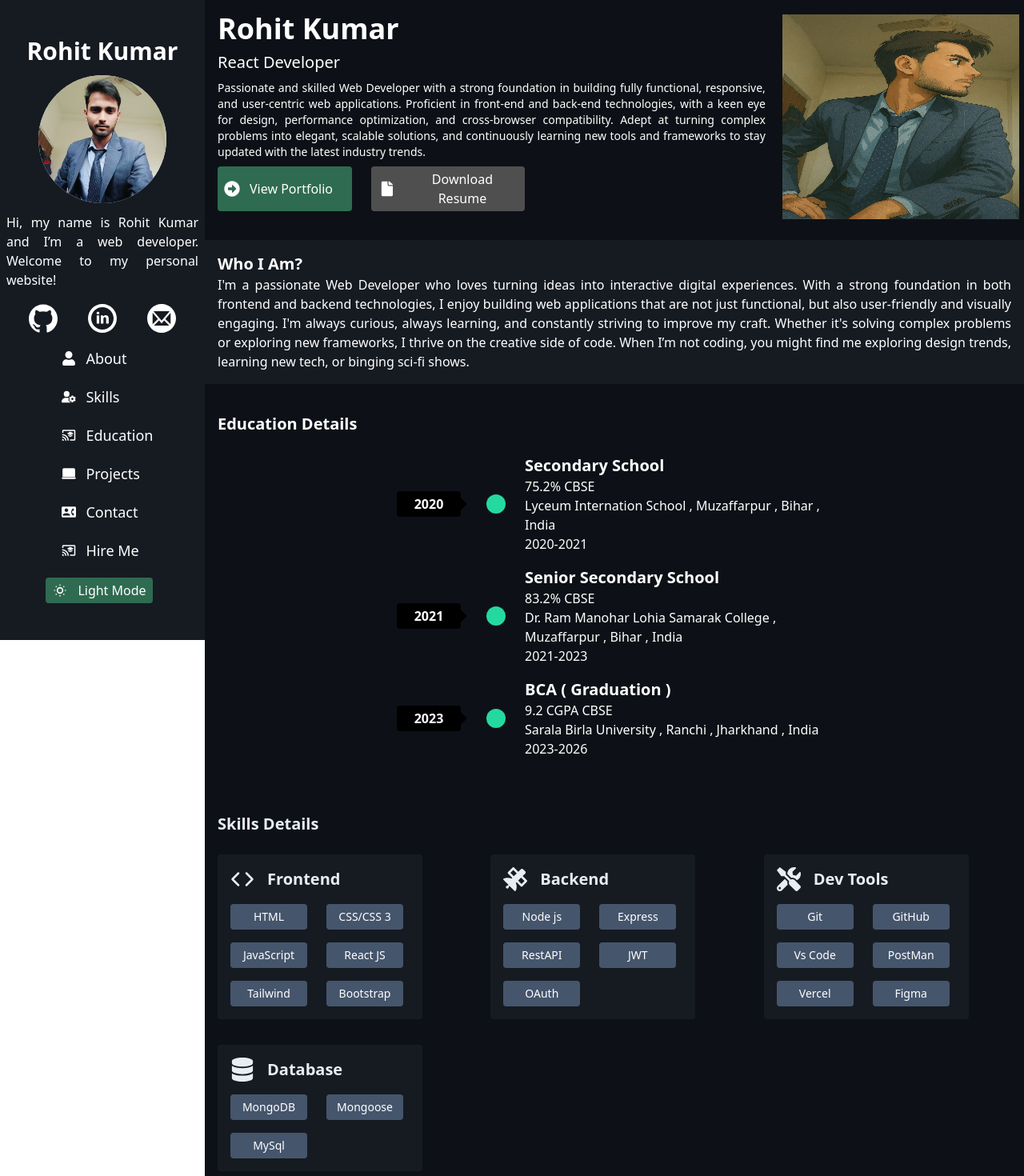
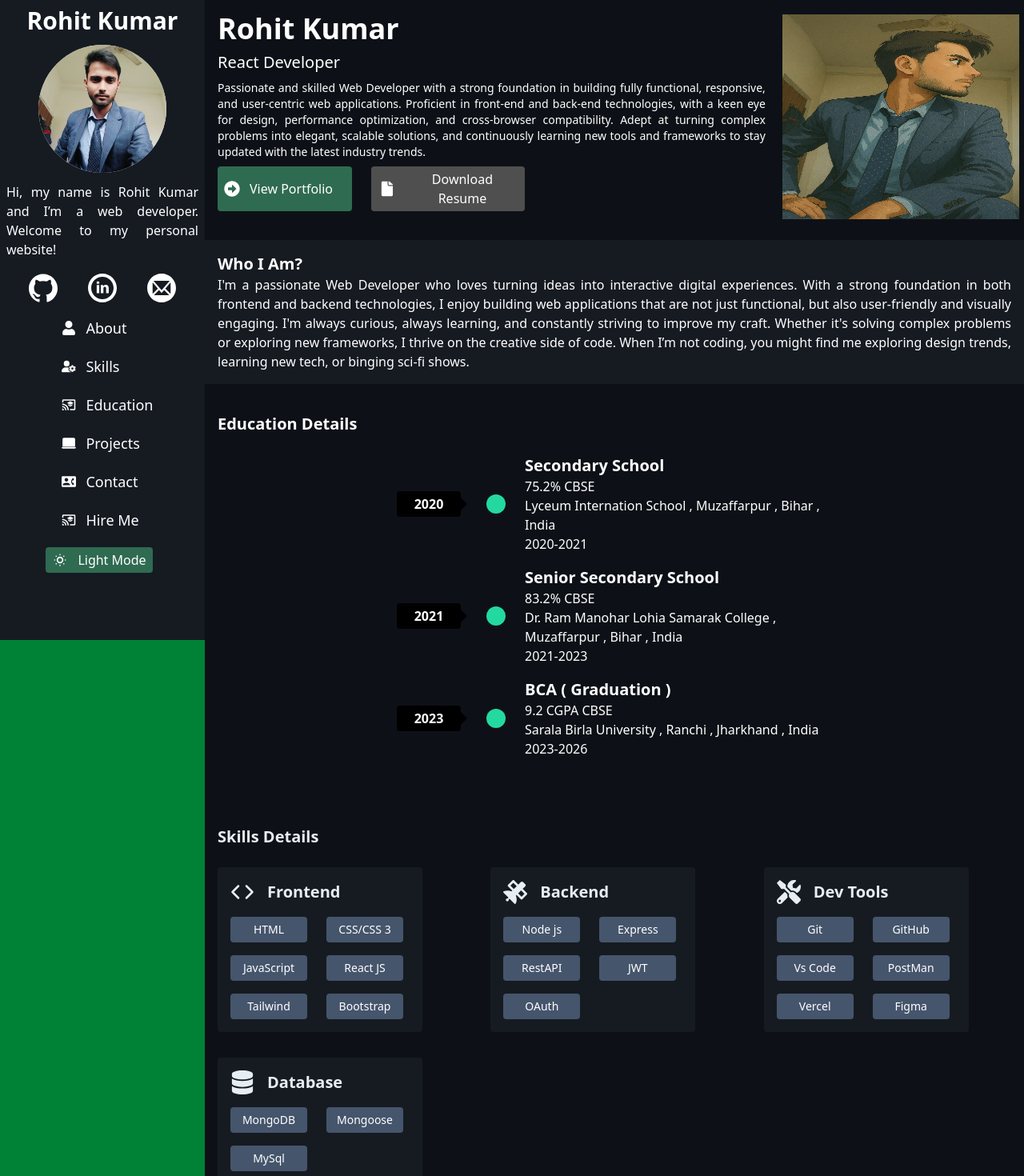
Before and after one commit to RohitKumar495-hub/portfolio, a React (Vite) app in the folder client/: page / in a window 1280 px wide. Shown: the top 1470 px of the page at 80% size. Built offline with nearby package versions, Linux system fonts and the light colour scheme.

Commit message:
space error fixed

```diff
--- a/client/src/App.css
+++ b/client/src/App.css
@@ -1 +1,10 @@
 @import "tailwindcss";
+
+
+.scrollbar-hide::-webkit-scrollbar {
+    display: none;
+  }
+  .scrollbar-hide {
+    -ms-overflow-style: none;  /* IE and Edge */
+    scrollbar-width: none;     /* Firefox */
+  }
--- a/client/src/App.jsx
+++ b/client/src/App.jsx
@@ -7,10 +7,10 @@ function App() {
 
   return (
     <>
-      <HomePage/>
+      <HomePage />
       <div>
-      <Toaster position="top-center" reverseOrder={false} />
-    </div>
+          <Toaster position="top-center" reverseOrder={false} />
+      </div>
     </>
   )
 }
--- a/client/src/common/NavBar.jsx
+++ b/client/src/common/NavBar.jsx
@@ -23,7 +23,7 @@ const NavBar = ({darkMode , setDarkMode , close}) => {
                         to={data.url}
                         spy={true}
                         smooth={true}
-                        offset={data.url === 'contact' ? -70 : -80}
+                        offset={data.url === 'contact' ? -90 : -80}
                         duration={500}
                         activeClass="text-[#3B7F60] font-semibold"
                         key={data.name + index}
--- a/client/src/components/Contact.jsx
+++ b/client/src/components/Contact.jsx
@@ -34,7 +34,7 @@ const Contact = ({darkMode}) => {
             transition={{ duration: 2, ease: "easeOut" }}
             viewport={{ once: false, amount: 0.2 }}
             id='contact'
-            className='p-4 '
+            className='p-4 pb-0 mb-0'
         >
 
             <h1 className='text-xl font-bold'>Contact Me</h1>
--- a/client/src/components/EducationDetails.jsx
+++ b/client/src/components/EducationDetails.jsx
@@ -10,7 +10,7 @@ const EducationDetails = ({darkMode}) => {
             transition={{ duration: 2, ease: "easeOut" }}
             viewport={{ once: false, amount: 0.5 }}
             id='education'
-            className={`p-4 ${darkMode ? 'bg-[#0D1117]' : 'bg-red-50'} grid gap-6`}
+            className={`p-4 ${darkMode ? 'bg-[#0D1117]' : 'bg-red-50'} grid gap-6 mb-4`}
         >
 
             <h1 className='text-xl font-bold'>Education Details</h1>
@@ -20,14 +20,13 @@ const EducationDetails = ({darkMode}) => {
             {
                 qualificationDetails.map((detail, index) => {
                     return (
-                        <>
                         <div className='flex items-center justify-center gap-6 mb-4'>
 
                                 <div className='flex items-center justify-between'>
                                     <div className='bg-black px-2 py-1 lg:w-20 w-12 flex justify-center items-center rounded text-white'>
                                         <p className='font-bold'>{detail.startingYear}</p>
                                     </div>
-                                    <div className='w-0 h-0 border-t-8 border-b-8 border-l-8 border-t-transparent border-b-transparent bg-l-black text-black'></div>
+                                    <div className='w-0 h-0 border-t-8 border-b-8 border-l-8 border-t-transparent border-b-transparent border-l-black'></div>
                                 </div>
 
                                 <div className='bg-[#24D9A0] md:w-6 md:h-6 w-4 h-4 rounded-full'></div>
@@ -39,8 +38,6 @@ const EducationDetails = ({darkMode}) => {
                                     <p className=''>{detail.year}</p>
                                 </div>
                         </div>
-
-                        </>
                     )
                 })
             }
--- a/client/src/components/Header.jsx
+++ b/client/src/components/Header.jsx
@@ -7,6 +7,8 @@ import pic from '../assets/images/c.jpg'
 
 const Header = ({darkMode}) => {
     return (
+
+
         <section className='w-full h-fit grid lg:grid-cols-[70%_30%] gap-4 lg:gap-0'>
 
             {/* left side => content */}
--- a/client/src/components/ProjectDetails.jsx
+++ b/client/src/components/ProjectDetails.jsx
@@ -11,7 +11,7 @@ const ProjectDetails = ({ darkMode }) => {
 
             <h1 className='font-bold text-xl'>My Projects</h1>
 
-            <div className='flex overflow-x-auto gap-8'>
+            <div className='flex overflow-x-auto gap-8 scrollbar-hide'>
 
             {
             projectDetails.map((data , index) => {
--- a/client/src/components/SkillsDetails.jsx
+++ b/client/src/components/SkillsDetails.jsx
@@ -4,22 +4,19 @@ import skillDetails from '../data/skillsDetails';
 const SkillsDetails = ({ darkMode }) => {
     return (
 
-        <section id='skill' className={`grid gap-6 overflow-x-auto p-4 ${darkMode ? 'text-[#E6EDF3]' : 'bg-amber-50'}`}>
+<section id='skill' className={`grid gap-6 p-4 ${darkMode ? 'text-[#E6EDF3]' : 'bg-amber-50'} overflow-x-auto scrollbar-hide`}>
 
 <h1 className='font-bold text-xl'>Skills Details</h1>
 
-            <div className='lg:grid lg:grid-cols-3 flex gap-8'>
-
+<div className='lg:grid lg:grid-cols-3 gap-8 flex'>
   {
     skillDetails.map((data, index) => {
       const stacks = Object.keys(data)
-                            .filter(key => key.startsWith('stack') && data[key]) // filters stack1, stack2, ... which are not null/undefined
+        .filter(key => key.startsWith('stack') && data[key])
         .map(key => data[key]);
+
       return (
-                            <>
-
         <div className={`w-64 p-4 grid gap-4 rounded ${darkMode ? 'bg-[#161B22]' : 'bg-red-50'}`} key={data.name + index}>
-
           <div className='flex items-center gap-4'>
             <data.icon size={30} />
             <h1 className='font-bold text-xl'>{data.name}</h1>
@@ -32,19 +29,14 @@ const SkillsDetails = ({ darkMode }) => {
               </div>
             ))}
           </div>
-
         </div>
-
-
-
-                            </>
-                        )
+      );
     })
   }
-
 </div>
 
 </section>
+
 
     )
 }
--- a/client/src/pages/HomePage.jsx
+++ b/client/src/pages/HomePage.jsx
@@ -17,13 +17,16 @@ const HomePage = () => {
     const [darkMode, setDarkMode] = useState(true)
 
     return (
-        <section className='grid lg:grid-cols-[20%_80%] min-h-screen'>
+
+        <div className='bg-green-500 h-[2500px]'>
+
+        <section className='grid lg:grid-cols-[20%_80%] bg-green-700'>
 
             {/* /left side => navbar */}
 
             <div className={`${darkMode ? 'bg-[#161B22]' : 'bg-[#54B689]'} h-screen lg:block hidden p-2 text-white sticky top-0`}>
 
-                <div className='w-full h-full flex flex-col gap-3 items-center justify-center'>
+                <div className='w-full flex flex-col gap-3 items-center'>
 
                     <h1 className='text-3xl font-bold'>Rohit Kumar</h1>
                     <div className='bg-white w-40 h-40 rounded-full'>
@@ -42,7 +45,7 @@ const HomePage = () => {
 
             {/* right side => content */}
 
-            <div className={`${darkMode ? 'bg-[#0D1117] text-white' : 'bg-white'}`}>
+            <div className={`${darkMode ? 'bg-[#0D1117] text-white' : 'bg-white'} `}>
 
 
                     {/* mobile navbar */}
@@ -91,7 +94,7 @@ const HomePage = () => {
 
                     {/* Social Links */}
 
-                    {/* <SocialLinks className='lg:hidden'/> */}
+                    <SocialLinks />
 
                 </div>
 
@@ -105,6 +108,8 @@ const HomePage = () => {
             }
 
         </section>
+
+        </div>
     )
 }
 
```
Lines whose indentation alone changed are shown as unchanged.
